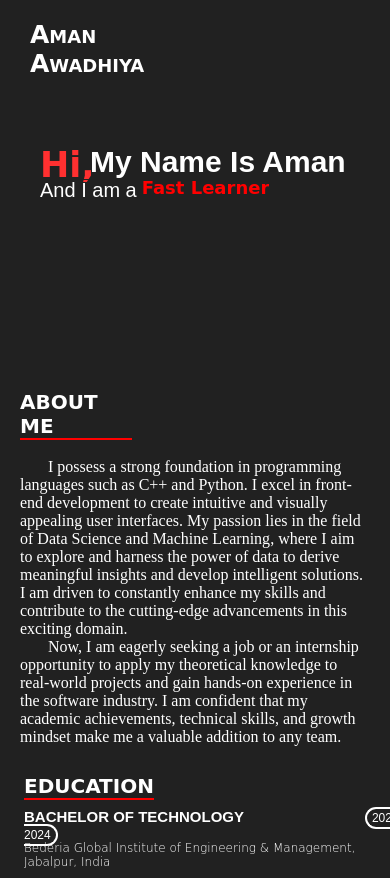
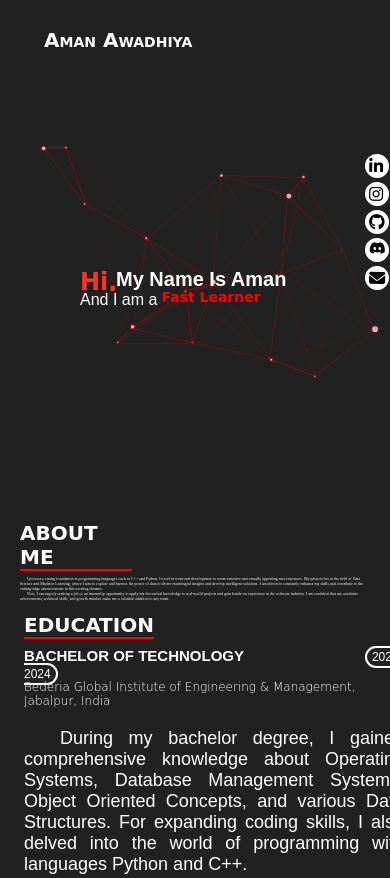
Before and after one commit to AmanAwadhiya/AmanAwadhiya.github.io, a plain HTML site: page index.html in a window 390 px wide. Shown: the top 878 px of the page. Drawn offline with nearby package versions, Linux system fonts and the light colour scheme; a web font is replaced by a local one.

Commit message:
Update home.css

```diff
--- a/css/home.css
+++ b/css/home.css
@@ -5,8 +5,9 @@
   background-color: #212121;
   scroll-behavior: smooth;
 }
-html{
+html, #home{
   width: 100%;
+  font-size: 10px;
 }
 /* body{ */
   /* width: 100%; */
@@ -16,13 +17,9 @@ body::-webkit-scrollbar {
   display: none;
 }
 
-/* .container{
-  margin: 0 auto;
-} */
-
 .max-width{
-    max-width:1400px;
-    padding: 0 80px;
+    max-width:2560px;
+    padding: 0 10rem;
     margin: auto;
 }
 
@@ -30,16 +27,16 @@ body::-webkit-scrollbar {
     font-family: 'Playpen Sans', cursive;
     font-weight: 600;
     font-variant: small-caps;
-    height: 3vh;
-    padding: 25px 0;
+    height: 10rem;
+    padding: 2rem 5rem;
+    margin-top: 2rem;
     /* background-color: #000000; */
-
     transition: all 0.1s;
     display: flex;
-    justify-content: flex-end;
+    /* justify-content: flex-end; */
     /* position: fixed; Set the navbar to fixed position */
     top: 0; /* Position the navbar at the top of the page */
-    width: 100%; /*Full width */
+    /* width: 100%; Full width */
   }
 
 .topnav-up {
@@ -48,13 +45,14 @@ body::-webkit-scrollbar {
 
 .topnav a {
     color: rgb(255, 255, 255);
-    margin: 0 0 0 130px;
+    /* margin: 0 0 0 130px; */
     text-decoration: none;
   }
 
 .active{
-  font-size: 30px;
-  width: 30%;
+  font-size: 5rem;
+  width: 25%;
+  margin-left: 10rem;
 }
 /* .active{
     font-size: 205px;
@@ -65,15 +63,14 @@ body::-webkit-scrollbar {
   } */
 
 .rightnav{
-  float: right;
-  margin-left: 200px;
-  text-align: center;
+  text-align: right;
   width: 70%;
+  /* padding-left: 100rem; */
 }
 
 .rightnav a{
-  margin: 40px;
-  font-size: 22px;
+  margin: 5rem;
+  font-size: 4rem;
 }
 .rightnav a:hover{
   color: rgb(255, 100, 100);
@@ -93,17 +90,17 @@ body::-webkit-scrollbar {
 .sidebar{
   position: fixed;
   /* background: transparent; */
-  top: 200px;
-  right: -330px;
+  top: 35rem;
+  right: -42rem;
   /* margin: 150px 0 0 560px; */
-  padding: 10px;
+  padding: 1rem;
   font-family: 'Tilt Neon', sans-serif;
 }
 
 
 .sidebar ul{
-  padding: 10px;
-  transform: translate(-210px,0);
+  padding: 2rem;
+  transform: translate(-20rem,0);
   background: transparent;
 }
 
@@ -112,12 +109,12 @@ body::-webkit-scrollbar {
   background: transparent;
   text-decoration: none;
   /* text-align: left; */
-  padding: 5px;
-  border-radius: 30px 0 0 30px;
+  padding: 0.5rem;
+  border-radius: 3rem 0 0 3rem;
   transition: all 1s;
 }
 .sidebar ul li:hover {
-  transform: translate(-100px, 0);
+  transform: translate(-19rem, 0);
   background: rgba(0, 0, 0, 0.3);
 }
 
@@ -132,66 +129,65 @@ body::-webkit-scrollbar {
 }
 .sidebar ul li i {
   color: #000000;
-  padding: 10px;
-  margin-right: 10px;
-  padding-right: 10px;
+  padding: 1rem;
+  margin-right: 1rem;
+  padding-right: 1rem;
   border-radius: 50%;
-  width: 20px;
-  height: 20px;
-  font-size: 22px;
+  width: 4rem;
+  height: 4rem;
+  font-size: 4rem;
   background: #ffffff;
   transform: rotate(1deg);
 }
 .sidebar ul li a{
   text-decoration: none;
-  font-size: 20px;
+  font-size: 4rem;
   color: black;
   background-color:transparent;
 }
 .sidebar .discord i{
-  font-size: 18px;
+  font-size: 3.3rem;
 }
 
 #particles-js{
-  height:57vh;
+  height:50vh;
   width: 100%;
   padding: 0px;
 }
 
 .red{
   background-color: transparent;
-  margin: -260px 0 0 200px;
+  margin: -40rem 0 0 20rem;
   font-family: 'Playpen Sans', cursive;
-  font-size: 50px;
+  font-size: 9rem;
   color: #ff3030;
 }
 .white{
   background-color: transparent;
-  margin: -57px 0 0 270px;
+  margin: -11rem 0 0 32rem;
   font-family: 'Tilt Neon', sans-serif;
-  font-size: 40px;
+  font-size: 8rem;
   color: rgb(255, 255, 255);
 }
 
 .text{
   font-family: 'Tilt Neon', sans-serif;
-    font-size: 30px;
-    margin-left: 205px;
+    font-size: 5rem;
+    margin-left: 20rem;
     display: flex;
-    height: 1px;
 }
 
 .words{
-  height: 35px;
+  height: 6.5rem;
   background: transparent;
   overflow: hidden;
 }
 .text .words li{
   background: transparent;
   overflow: hidden;
-  margin-left: 5px;
+  margin-left: 1rem;
   color: red;
-  font-size: 25px;
+  font-size: 4.5rem;
   font-family: 'Playpen Sans', cursive;
   font-weight: 600;
   animation: spin_words 7s infinite;
@@ -224,92 +220,222 @@ body::-webkit-scrollbar {
   }
 }
 
-
-@media screen and (max-width: 480px){
-
+@media screen and (max-width: 1440px)
+{
+  html, #home{
+    font-size: 6px;
+  }
   .max-width{
-    padding: 0 20px;
+    max-width:1440px;
+    padding: 0 10rem;
+  }
+  .topnav {
+    margin-top: 4rem;
+  }
+  .active{
+    margin-left: 3rem;
+  }
+  /* .rightnav{
+    padding-left: 90rem;
+  } */
+  .rightnav a{
+    margin: 0 6rem;
   }
 
-  .topnav{
-    width: 300px;
+  /* #particles-js{
+    height:50vh;
+  } */
+
+  .red{
+    margin: -40rem 0 0 30rem;
   }
-  .topnav .active {
-    font-size: 25px;
-    position:absolute;
-    top: 20px;
-    /* left: -10px; */
-    width: 180px;
-    left: -100px;
-    /* border: solid; */
-    /* color: black; */
+  .white{
+    margin: -11rem 0 0 42rem;
+  }
+  .text{
+      margin-left:30rem;
+  }
 }
 
-  .topnav .rightnav{
-    display: none;
+@media screen and (max-width: 1280px)
+{
+  .max-width{
+    max-width:1280px;
+    padding: 0 5rem;
+  }
+  /* .rightnav{
+    padding-left: 65rem;
+  } */
+
+  /* #particles-js{
+    height:50vh;
+  } */
+
+  .red{
+    margin: -40rem 0 0 25rem;
+  }
+  .white{
+    margin: -11rem 0 0 37rem;
+  }
+  .text{
+      margin-left:25rem;
+  }
+}
+
+@media screen and (max-width: 1024px)
+{
+  html, #home{
+    font-size: 5px;
+  }
+  .max-width{
+    max-width:1024px;
+    padding: 0 5rem;
+  }
+  .topnav {
+    margin-top: 4rem;
+  }
+  .active{
+    margin-left: 10rem;
+  }
+  /* .rightnav{
+    padding-left: 60rem;
+  } */
+  .rightnav a{
+    margin: 0 5rem;
+  }
+  /* #particles-js{
+    height:50vh;
+  } */
+
+  .red{
+    margin: -40rem 0 0 25rem;
+  }
+  .white{
+    margin: -11rem 0 0 37rem;
+  }
+  .text{
+      margin-left:25rem;
+  }
 
 }
 
-  .sidebar{
-    display: none;
-    /* position: absolute;
-    top: 100px;
-    right: -100px; */
+@media screen and (max-width: 768px)
+{
+  html, #home{
+    font-size: 4px;
   }
-  /* .sidebar ul{
-    transform: translate(-25px,0);
+  .max-width{
+    max-width:768px;
+    padding: 0 5rem;
   }
-  .sidebar ul li{
-    padding:2px;
-    margin-top: 0px;
+  .topnav {
+    margin-top: 6rem;
   }
-  .sidebar ul li i{
-    font-size: 15px;
-    padding: 5px 4px 4px 5px ;
-    width: 15px;
-    height: 15px;
+  .active{
+    margin-left: 10rem;
   }
-  .sidebar ul li:hover{
-    transform: translate(-80px, 0);
+  /* .rightnav{
+    padding-left: 50rem;
+  } */
+  .rightnav a{
+    margin: 0 5rem;
+  }
+  /* #particles-js{
+    height:50vh;
+  } */
+
+  .red{
+    margin: -55rem 0 0 25rem;
+  }
+  .white{
+    margin: -11rem 0 0 37rem;
+  }
+  .text{
+      margin-left:25rem;
   }
 
-  .sidebar ul li a{
-    font-size: 15px;
 }
-  .sidebar .discord{
-    display: none;
-  } */
-  #particles-js{
+@media screen and (max-width: 426px)
+{
+  html, #home{
+    font-size: 4px;
+  }
+  .max-width{
+    max-width:426px;
+    padding: 0 5rem;
+  }
+  .topnav {
+    margin-top: 7rem;
+  }
+  .active{
+    margin-left: 6rem;
+    width: 100%;
+  }
+  .rightnav{
     display: none;
   }
-
+  #particles-js{
+    height:45vh;
+  }
 
   .red{
-    /* position: relative; */
-    margin-top: 120px;
-    margin-left: 20px;
-    font-size: 35px;
+    margin: -45rem 0 0 15rem;
+    font-size: 6rem;
+  }
+  .white{
+    margin: -7rem 0 0 24rem;
+    font-size: 5rem;
+  }
+  .text{
+      margin-left:15rem;
+      font-size: 4rem;
+  }
+  .words{
+    height: 5rem;
+  }
+  .text .words li{
+    font-size: 3.5rem;
+  }
 }
 
-  .white{
-    margin-top: -40px;
-    margin-left: 70px;
-    font-size: 30px;
+@media screen and (max-width: 376px)
+{
+  html, #home{
+    font-size: 4px;
   }
 
+  .red{
+    margin: -55rem 0 0 10rem;
+    font-size: 6rem;
+  }
+  .white{
+    margin: -7rem 0 0 18rem;
+    font-size: 5rem;
+  }
   .text{
-    font-size: 20px;
-    margin-left: 20px;
-    /* width: 210px; */
+      margin-left:10rem;
+      font-size: 4rem;
+  }
 }
 
-  .text .words{
-    /* margin-top: 1px; */
-    height: 25px;
+@media screen and (max-width: 320px)
+{
+  html, #home{
+    font-size: 3.5px;
   }
-
-  .text .words li{
-    padding: 0px;
-    font-size: 18px;
+  #particles-js{
+    height:35vh;
+  }
+  .red{
+    margin: -40rem 0 0 10rem;
+    font-size: 6rem;
+  }
+  .white{
+    margin: -7rem 0 0 18rem;
+    font-size: 5rem;
+  }
+  .text{
+      margin-left:10rem;
+      font-size: 4rem;
   }
 }
```
Lines whose indentation alone changed are shown as unchanged.
